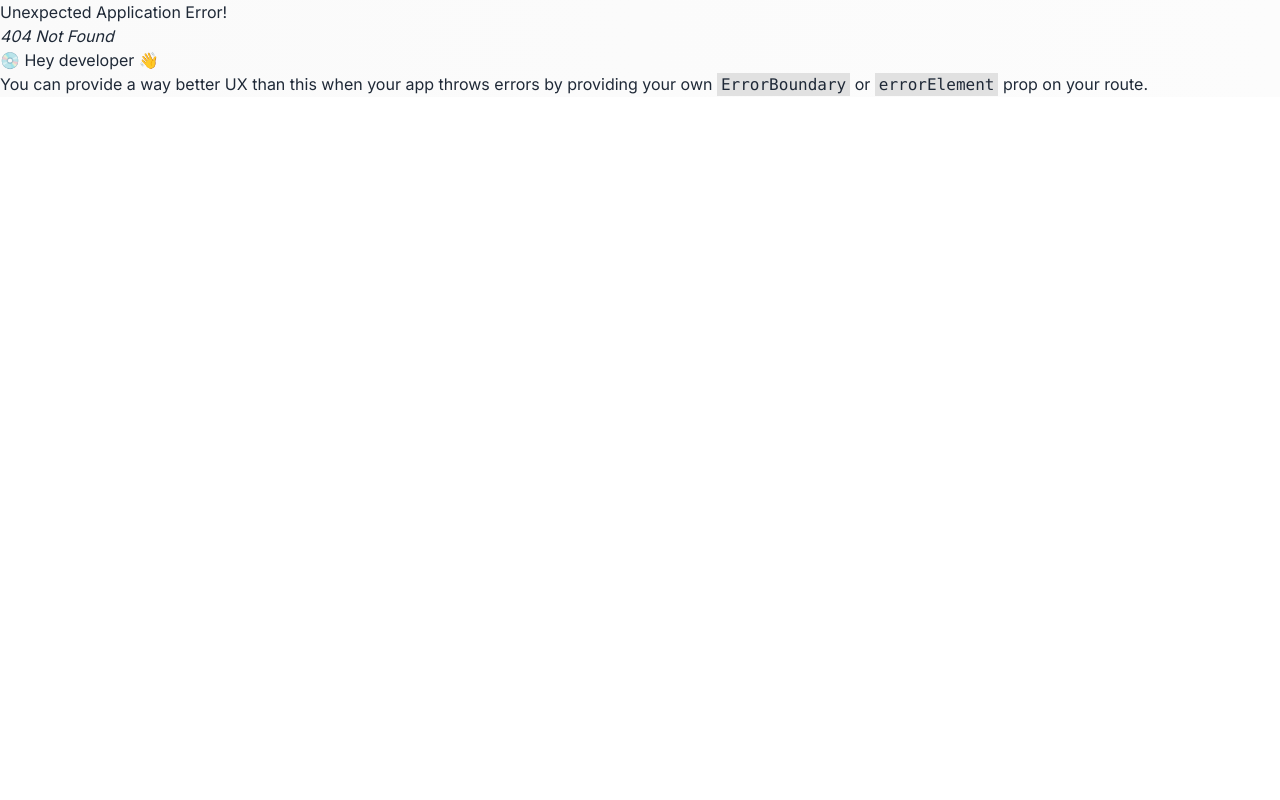
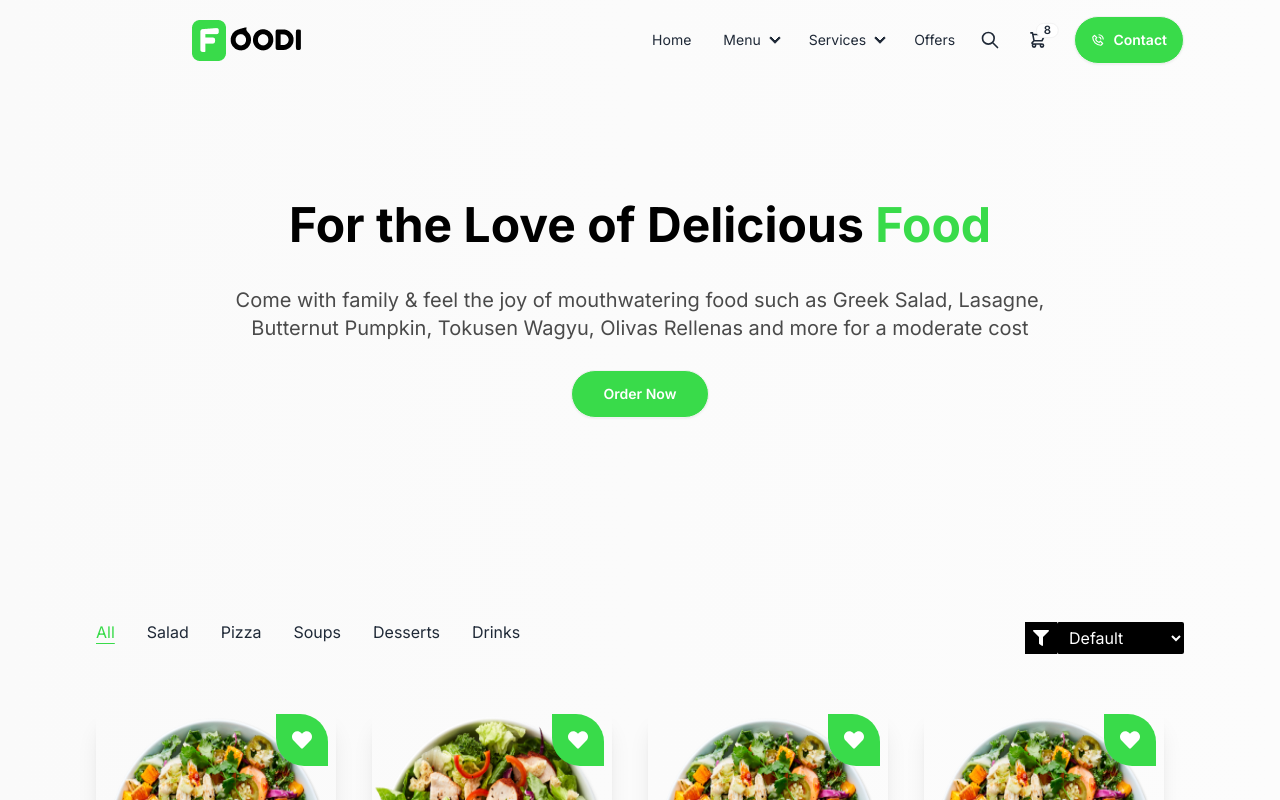
Before and after one commit to ahsaanullah0088/foodi-mern, a React (Vite) app in the folder food-client/: page /menu in a window 1280 px wide. Before the commit this address had no page. Shown: the top 800 px of the page. Built offline with nearby package versions, Linux system fonts and the light colour scheme.

Commit message:
Make menu page

```diff
--- /dev/null
+++ b/food-client/src/Pages/shop/Menu.jsx
@@ -0,0 +1,195 @@
+import React, { useEffect, useState } from "react";
+import Cards from "../../components/Cards";
+import { FaFilter } from "react-icons/fa";
+
+const Menu = () => {
+  const [menu, setMenu] = useState([]);
+  const [filteredItems, setFilteredItems] = useState([]);
+  const [selectedCategory, setSelectedCategory] = useState("all");
+  const [sortOption, setSortOption] = useState("default");
+  const [currentPage, setCurrentPage] = useState(1);
+  const [itemsPerPage] = useState(8); // Number of items to display per page
+
+  useEffect(() => {
+    // Fetch data from the backend
+    const fetchData = async () => {
+      try {
+        const response = await fetch("/menu.json");
+        const data = await response.json();
+        setMenu(data);
+        setFilteredItems(data); // Initially, display all items
+      } catch (error) {
+        console.error("Error fetching data:", error);
+      }
+    };
+
+    fetchData();
+  }, []);
+
+  const filterItems = (category) => {
+    const filtered =
+      category === "all"
+        ? menu
+        : menu.filter((item) => item.category === category);
+
+    setFilteredItems(filtered);
+    setSelectedCategory(category);
+    setCurrentPage(1);
+  };
+
+  const showAll = () => {
+    setFilteredItems(menu);
+    setSelectedCategory("all");
+    setCurrentPage(1);
+  };
+
+  const handleSortChange = (option) => {
+    setSortOption(option);
+
+    // Logic for sorting based on the selected option
+    let sortedItems = [...filteredItems];
+
+    switch (option) {
+      case "A-Z":
+        sortedItems.sort((a, b) => a.name.localeCompare(b.name));
+        break;
+      case "Z-A":
+        sortedItems.sort((a, b) => b.name.localeCompare(a.name));
+        break;
+      case "low-to-high":
+        sortedItems.sort((a, b) => a.price - b.price);
+        break;
+      case "high-to-low":
+        sortedItems.sort((a, b) => b.price - a.price);
+        break;
+      default:
+        // Do nothing for the "default" case
+        break;
+    }
+
+    setFilteredItems(sortedItems);
+    setCurrentPage(1);
+  };
+
+//   console.log(filteredItems);
+  // Pagination logic
+  const indexOfLastItem = currentPage * itemsPerPage;
+  const indexOfFirstItem = indexOfLastItem - itemsPerPage;
+  const currentItems = filteredItems.slice(indexOfFirstItem, indexOfLastItem);
+
+  const paginate = (pageNumber) => setCurrentPage(pageNumber);
+
+
+  return (
+    <div>
+      {/* menu banner */}
+      <div className="max-w-screen-2xl container mx-auto xl:px-24 px-4 bg-gradient-to-r from-0% from-[#FAFAFA] to-[#FCFCFC] to-100%">
+        <div className="py-48 flex flex-col items-center justify-center">
+          {/* content */}
+          <div className=" text-center px-4 space-y-7">
+            <h2 className="md:text-5xl text-4xl font-bold md:leading-snug leading-snug text-black">
+              For the Love of Delicious <span className="text-green">Food</span>
+            </h2>
+            <p className="text-[#4A4A4A] text-xl md:w-4/5 mx-auto">
+              Come with family & feel the joy of mouthwatering food such as
+              Greek Salad, Lasagne, Butternut Pumpkin, Tokusen Wagyu, Olivas
+              Rellenas and more for a moderate cost
+            </p>
+            <button className="bg-green font-semibold btn text-white px-8 py-3 rounded-full">
+              Order Now
+            </button>
+          </div>
+        </div>
+      </div>
+
+      {/* menu shop  */}
+      <div className="section-container">
+        <div className="flex flex-col md:flex-row flex-wrap md:justify-between items-center space-y-3 mb-8">
+
+           {/* all category buttons */}
+          <div className="flex flex-row justify-start md:items-center md:gap-8 gap-4  flex-wrap">
+            <button
+              onClick={showAll}
+              className={selectedCategory === "all" ? "active" : ""}
+            >
+              All
+            </button>
+            <button
+              onClick={() => filterItems("salad")}
+              className={selectedCategory === "salad" ? "active" : ""}
+            >
+              Salad
+            </button>
+            <button
+              onClick={() => filterItems("pizza")}
+              className={selectedCategory === "pizza" ? "active" : ""}
+            >
+              Pizza
+            </button>
+            <button
+              onClick={() => filterItems("soup")}
+              className={selectedCategory === "soup" ? "active" : ""}
+            >
+              Soups
+            </button>
+            <button
+              onClick={() => filterItems("dessert")}
+              className={selectedCategory === "dessert" ? "active" : ""}
+            >
+              Desserts
+            </button>
+            <button
+              onClick={() => filterItems("drinks")}
+              className={selectedCategory === "drinks" ? "active" : ""}
+            >
+              Drinks
+            </button>
+          </div>
+
+            {/* filter options */}
+          <div className="flex justify-end mb-4 rounded-sm">
+            <div className="bg-black p-2 ">
+              <FaFilter className="text-white h-4 w-4" />
+            </div>
+            <select
+              id="sort"
+              onChange={(e) => handleSortChange(e.target.value)}
+              value={sortOption}
+              className="bg-black text-white px-2 py-1 rounded-sm"
+            >
+              <option value="default"> Default</option>
+              <option value="A-Z">A-Z</option>
+              <option value="Z-A">Z-A</option>
+              <option value="low-to-high">Low to High</option>
+              <option value="high-to-low">High to Low</option>
+            </select>
+          </div>
+        </div>
+
+        {/* product card */}
+        <div className="grid md:grid-cols-4 sm:grid-cols-2 grid-cols-1 gap-4 ">
+          {currentItems.map((item) => (
+            <Cards key={item._id} item={item} />
+          ))}
+        </div>
+      </div>
+
+       {/* Pagination */}
+       <div className="flex justify-center my-8">
+        {Array.from({ length: Math.ceil(filteredItems.length / itemsPerPage) }).map((_, index) => (
+          <button
+            key={index + 1}
+            onClick={() => paginate(index + 1)}
+            className={`mx-1 px-3 py-1 rounded-full ${
+              currentPage === index + 1 ? "bg-green text-white" : "bg-gray-200"
+            }`}
+          >
+            {index + 1}
+          </button>
+        ))}
+      </div>
+    </div>
+  );
+};
+
+export default Menu;
--- a/food-client/src/components/Banner.jsx
+++ b/food-client/src/components/Banner.jsx
@@ -7,7 +7,7 @@
       <div className="py-24 flex flex-col md:flex-row-reverse items-center justify-between gap-8">
 
         {/* img */}
-        <div className="md:w-1/2">
+        <div className="md:w-1/2 px-4  space-y-7">
           <img src={bannerImg} alt="" />
           <div className="flex flex-col md:flex-row items-center justify-around -mt-14 gap-4">
             <div className="bg-white px-3 py-2 rounded-2xl flex items-center gap-3 shadow-sm w-64">
--- a/food-client/src/components/Navbar.jsx
+++ b/food-client/src/components/Navbar.jsx
@@ -28,7 +28,7 @@
         <details >
           <summary>Menu</summary>
           <ul className="p-2">
-            <li><a>All</a></li>
+            <li><a href='/menu'>All</a></li>
             <li><a>Salad</a></li>
             <li><a>Pizza</a></li>
           </ul>
--- a/food-client/src/layout/Main.jsx
+++ b/food-client/src/layout/Main.jsx
@@ -5,9 +5,11 @@
 
 function Main() {
   return (
-    <div>
+    <div className='bg-primaryBG'>
       <Navbar/>
+      <div className='min-h-screen'>
       <Outlet/>
+      </div>
       <Footer/>
     </div>
   )
--- a/food-client/src/router/Router.jsx
+++ b/food-client/src/router/Router.jsx
@@ -2,6 +2,7 @@
     createBrowserRouter  } from "react-router-dom";
 import Main from "../layout/Main";
 import Home from "../Pages/home/Home";
+import Menu from "../Pages/shop/Menu";
     const router = createBrowserRouter([
     {
       path: "/",
@@ -11,6 +12,10 @@
             path: "/",
             element: <Home />,
     },
+    {
+      path:"/menu",
+      element: <Menu />,
+    },
   ]
     }
   ]);
```
